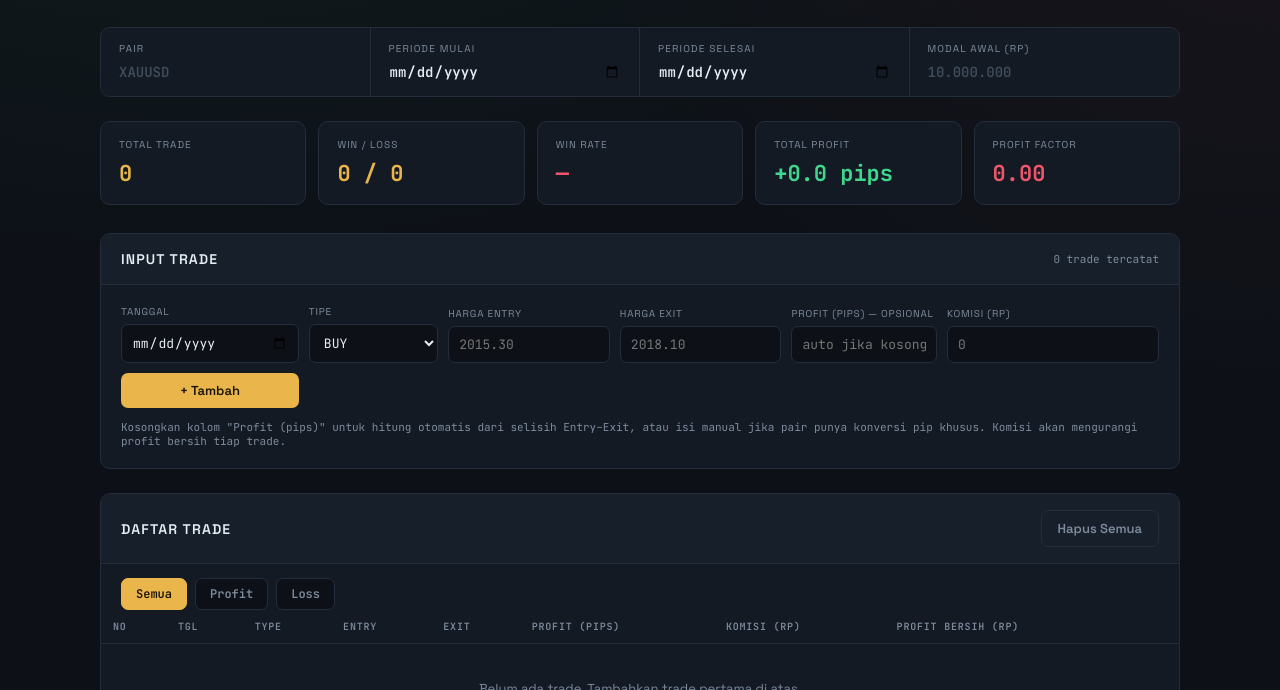
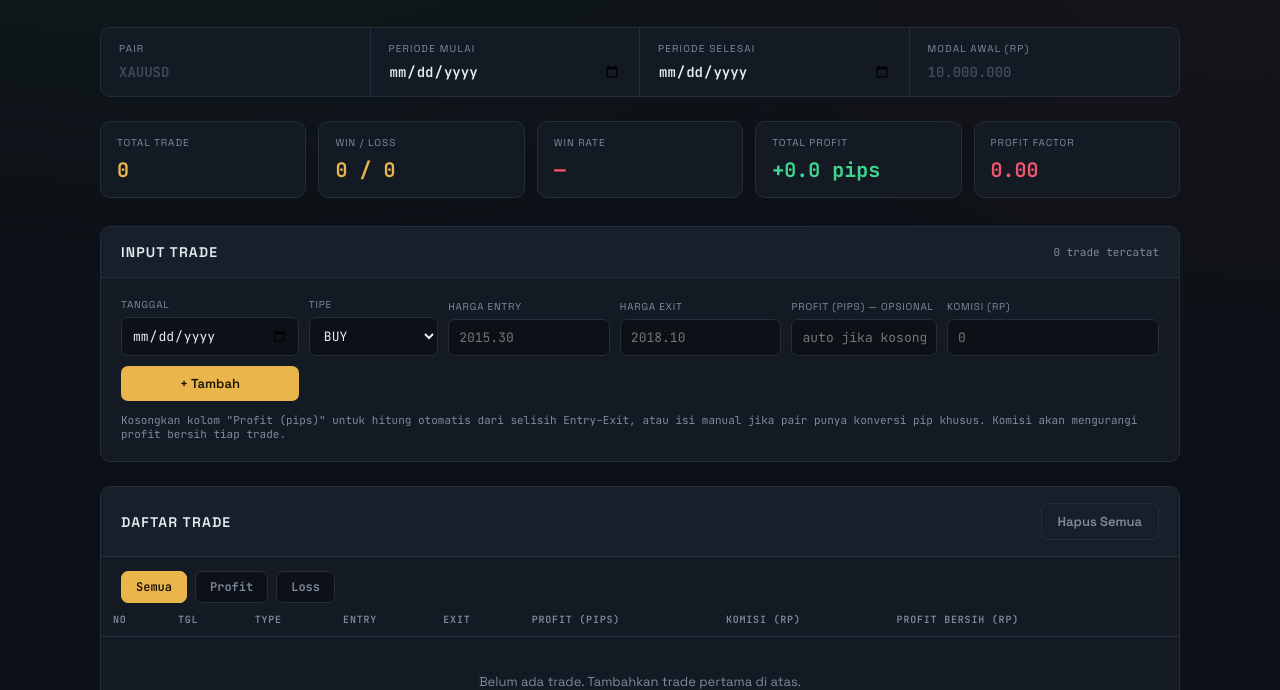
Before and after one commit to databoxid/Sniper, a plain HTML site: page index.html in a window 1280 px wide. Shown: the part 110-800 px from the top of the page. Drawn offline with Linux system fonts and the light colour scheme.

Commit message:
Update index.html

```diff
--- a/index.html
+++ b/index.html
@@ -100,23 +100,32 @@
     gap:12px;
     margin-bottom:28px;
   }
-  @media (max-width:900px){ .stats{grid-template-columns:repeat(2,1fr);} }
+  .stats > .stat{ min-width:0; }
+  @media (max-width:900px){ .stats{grid-template-columns:repeat(2, minmax(0,1fr));} }
 
   .stat{
     background:var(--panel);
     border:1px solid var(--line);
     border-radius:var(--radius);
-    padding:16px 18px;
+    padding:14px 16px;
     position:relative;
+    min-width:0;
+    overflow:hidden;
   }
   .stat .label{
     font-size:10px; text-transform:uppercase; letter-spacing:.1em;
     color:var(--muted); margin-bottom:8px;
+    white-space:nowrap; overflow:hidden; text-overflow:ellipsis;
   }
   .stat .value{
     font-family:'JetBrains Mono', monospace;
-    font-size:22px; font-weight:700;
+    font-size: clamp(13px, 4.2vw, 20px);
+    font-weight:700;
+    white-space:nowrap;
+    overflow-x:auto;
+    scrollbar-width:none;
   }
+  .stat .value::-webkit-scrollbar{display:none;}
   .stat .value.pos{color:var(--up);}
   .stat .value.neg{color:var(--down);}
   .stat .value.neutral{color:var(--accent);}
@@ -492,6 +501,13 @@ function fmtRupiah(n){
   return sign + 'Rp' + intPart + '.' + parts[1];
 }
 
+function fmtRupiahShort(n){
+  const sign = n < 0 ? '-' : '';
+  const abs = Math.round(Math.abs(n));
+  const intPart = abs.toString().replace(/\B(?=(\d{3})+(?!\d))/g, ' ');
+  return sign + 'Rp' + intPart;
+}
+
 function fmtDate(d){
   if(!d) return '-';
   const dt = new Date(d + 'T00:00:00');
@@ -596,9 +612,9 @@ function renderStats(s){
     { label:'Profit Factor', value: isFinite(s.profitFactor) ? s.profitFactor.toFixed(2) : '∞', cls: s.profitFactor>=1.5?'pos':(s.profitFactor>0?'neutral':'neg') },
   ];
   if(s.modal > 0){
-    items.push({ label:'Profit (Rp)', value: fmtRupiah(s.profitRp), cls: s.profitRp>=0?'pos':'neg' });
-    items.push({ label:'Total Komisi', value: fmtRupiah(s.totalKomisi), cls: 'neutral' });
-    items.push({ label:'Modal Akhir', value: fmtRupiah(s.modal + s.profitRp), cls:'neutral' });
+    items.push({ label:'Profit (Rp)', value: fmtRupiahShort(s.profitRp), cls: s.profitRp>=0?'pos':'neg' });
+    items.push({ label:'Total Komisi', value: fmtRupiahShort(s.totalKomisi), cls: 'neutral' });
+    items.push({ label:'Modal Akhir', value: fmtRupiahShort(s.modal + s.profitRp), cls:'neutral' });
   }
   grid.innerHTML = items.map(it=>`
     <div class="stat">
@@ -711,7 +727,7 @@ function renderConclusion(s){
 
   let ddText, ddColor;
   if(s.modal > 0){
-    ddText = `${s.ddPercent.toFixed(1)}% (${fmtRupiah(s.ddRp)}) — ${s.ddPercent <= 20 ? 'aman' : 'bahaya'}`;
+    ddText = `${s.ddPercent.toFixed(1)}% (${fmtRupiahShort(s.ddRp)}) — ${s.ddPercent <= 20 ? 'aman' : 'bahaya'}`;
     ddColor = s.ddPercent <= 20 ? 'var(--up)' : 'var(--down)';
   } else {
     ddText = 'isi modal awal untuk hitung %';
```
